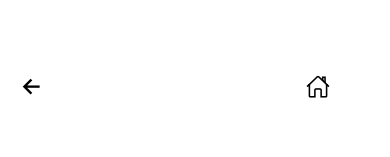
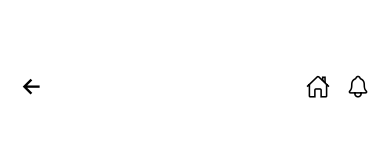
Before and after one commit to CookiePawn/MBPJ, a React Native app: screen /CofounderEdit in a window 390 px wide. Shown: the top 157 px of the page. Built offline with nearby package versions, Linux system fonts and the light colour scheme.

Commit message:
UPDATE
1. 알림 페이지 진짜 전부 다 적용

```diff
--- a/screens/Cofounder-edit.js
+++ b/screens/Cofounder-edit.js
@@ -104,6 +104,7 @@ const StartUpEdit = (props) => {
                     <Icon name='arrow-back-outline' size={25} color='black' />
                 </TouchableOpacity>
                 <TouchableOpacity
+                    style={[styles.icon, { right: 0, }]}
                     onPress={() => {
                         if (num == null) {
                             props.navigation.navigate('PersonLogin')
@@ -120,9 +121,8 @@ const StartUpEdit = (props) => {
                         }
                     }}
                 >
-                    <Icon name='notifications-outline' size={25} color='black' style={[styles.icon, { right: 0, }]} />
+                    <Icon name='notifications-outline' size={25} color='black' />
                 </TouchableOpacity>
-
                 <TouchableOpacity
                     style={[styles.icon, { right: 40, }]}
                     onPress={() => {
```
